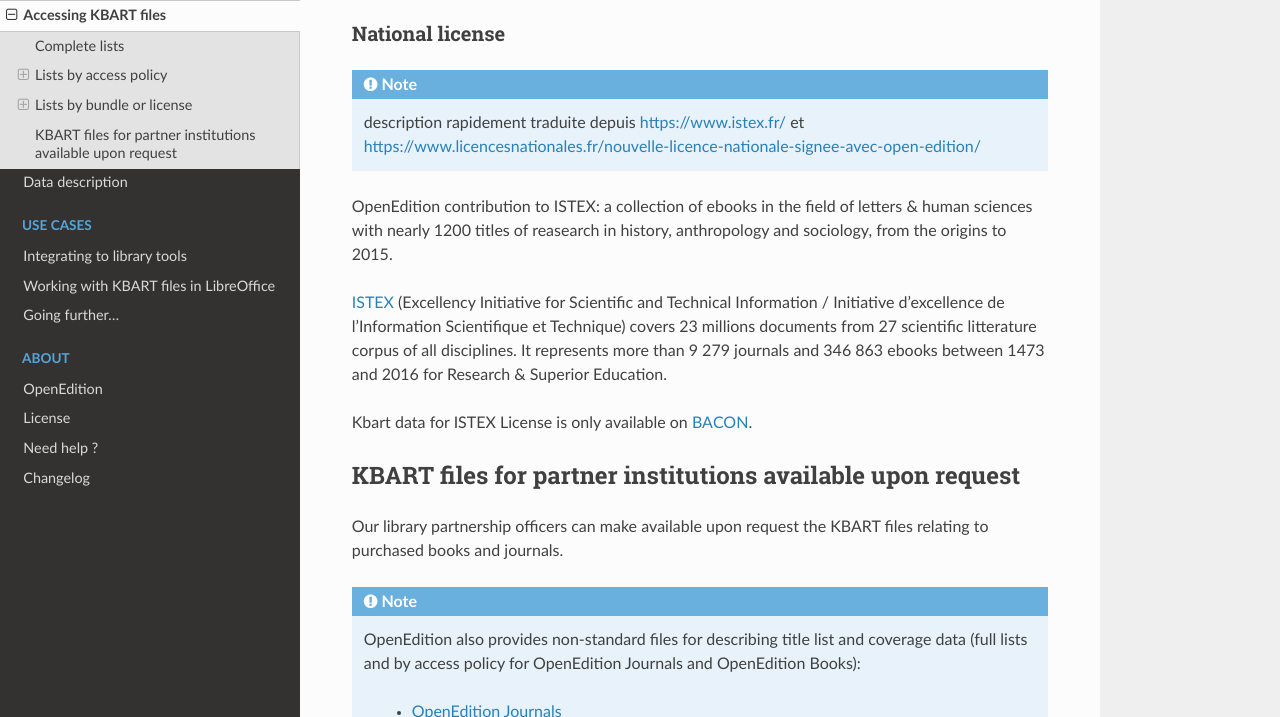
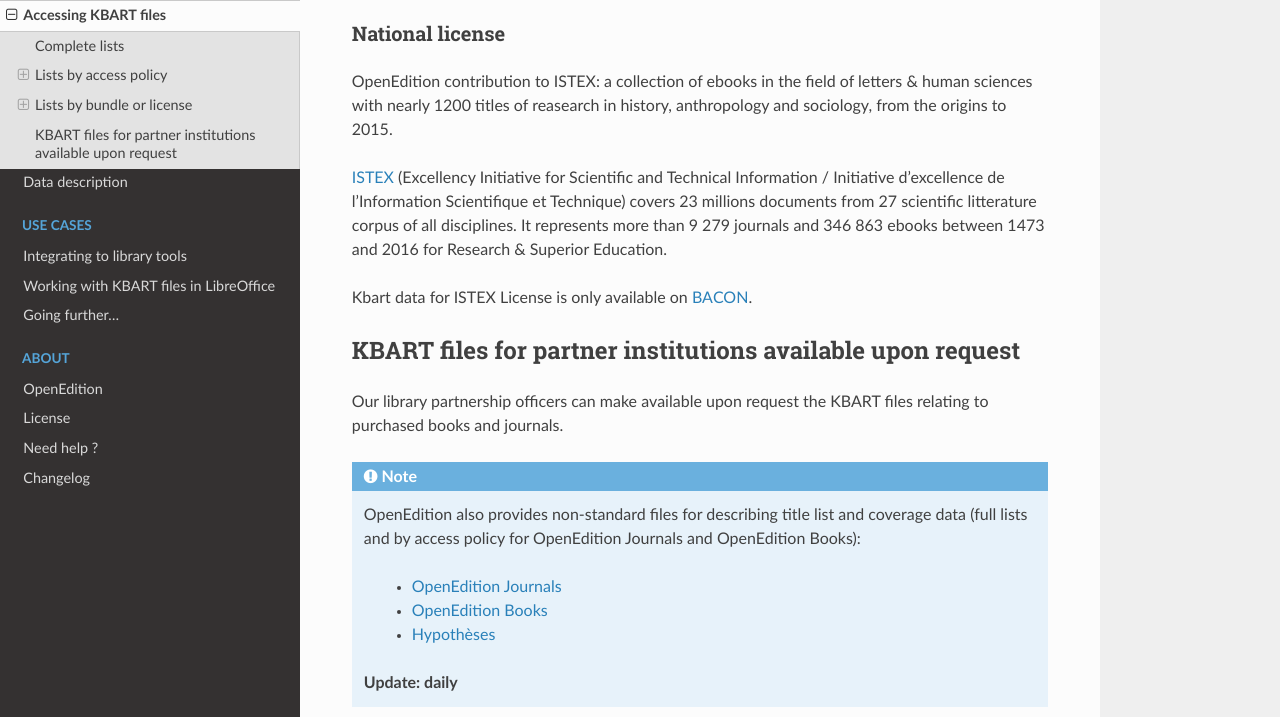
Before and after one commit to OpenEdition/kbart-openedition, a Sphinx documentation site: the page built from docs/source/access.rst, in a window 1280 px wide and 900 px high, scrolled down 1658 px, cut to the strip 183-900 px from the top of the window. Built offline with Sphinx 7.4.7 and the Read the Docs theme 2.0.0, drawn with Linux system fonts in a browser that asks for light colours.

Commit message:
suppression encart traduction istex

```diff
--- a/docs/source/access.rst
+++ b/docs/source/access.rst
@@ -87,9 +87,6 @@
 National license
 ^^^^^^^^^^^^^^^^^^^
 
-.. note :: description rapidement traduite depuis https://www.istex.fr/ et https://www.licencesnationales.fr/nouvelle-licence-nationale-signee-avec-open-edition/
-
-
 OpenEdition contribution to ISTEX: a collection of ebooks in the field of letters & human sciences with nearly 1200 titles of reasearch in history, anthropology and sociology, from the origins to 2015.
 
 `ISTEX <https://www.istex.fr/>`_ (Excellency Initiative for Scientific and Technical Information / Initiative d’excellence de l’Information Scientifique et Technique) covers 23 millions documents from 27 scientific litterature corpus of all disciplines. It represents more than 9 279 journals and 346 863 ebooks between 1473 and 2016 for Research & Superior Education.
```
